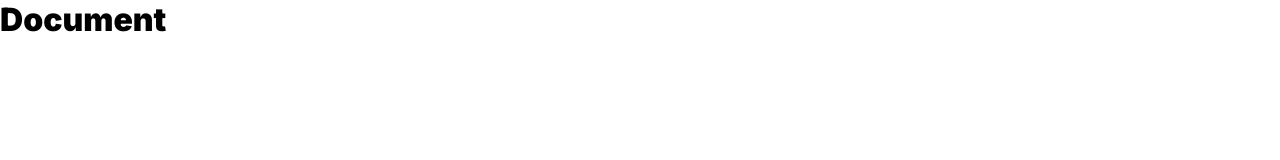
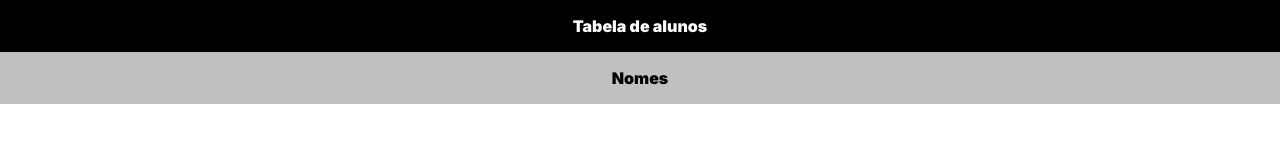
Before and after one commit to fernandanardoni/modules-js, a website built with webpack: page template.html in a window 1280 px wide. Built offline with nearby package versions, Linux system fonts and the light colour scheme.

Commit message:
implemeting header component

```diff
--- /dev/null
+++ b/src/components/Header/index.js
@@ -0,0 +1,9 @@
+import "./style.css";
+
+export function Header(props) {
+    return `
+    <header class="header-container ${props.class}">
+        ${props.title}
+    </header>
+`
+}
--- /dev/null
+++ b/src/components/Header/style.css
@@ -0,0 +1,16 @@
+.header-container {
+    display: flex;
+    justify-content: center;
+    align-items: center;
+    padding: 16px 0;
+}
+
+.dark {
+    background-color: black;
+    color: white;
+}
+
+.light {
+    background-color: silver;
+    color: black;
+}
--- a/src/index.js
+++ b/src/index.js
@@ -1,10 +1,20 @@
 import {Alunos} from "./_mock/Alunos.js";
 import "./styles/app.css";
 import "./styles/reset.css";
+import { Header } from "./components/Header/index.js";
 
+const app = document.querySelector("#app");
 
-function showNames() {
-    return Alunos.map((aluno) => aluno)
-}
+const header = Header({
+    title : "Tabela de alunos",
+    class:  "dark"
+});
+const header2 = Header({
+    title : "Nomes",
+    class : "light"
+})
 
-console.log(showNames())
+app.innerHTML = header;
+app.innerHTML += header2;
+
+console.log(Alunos)
--- a/template.html
+++ b/template.html
@@ -9,8 +9,7 @@
 </head>
 <body>
     <div id="app">
-        <h1>Document</h1>
+
     </div>
-
 </body>
 </html>
```
